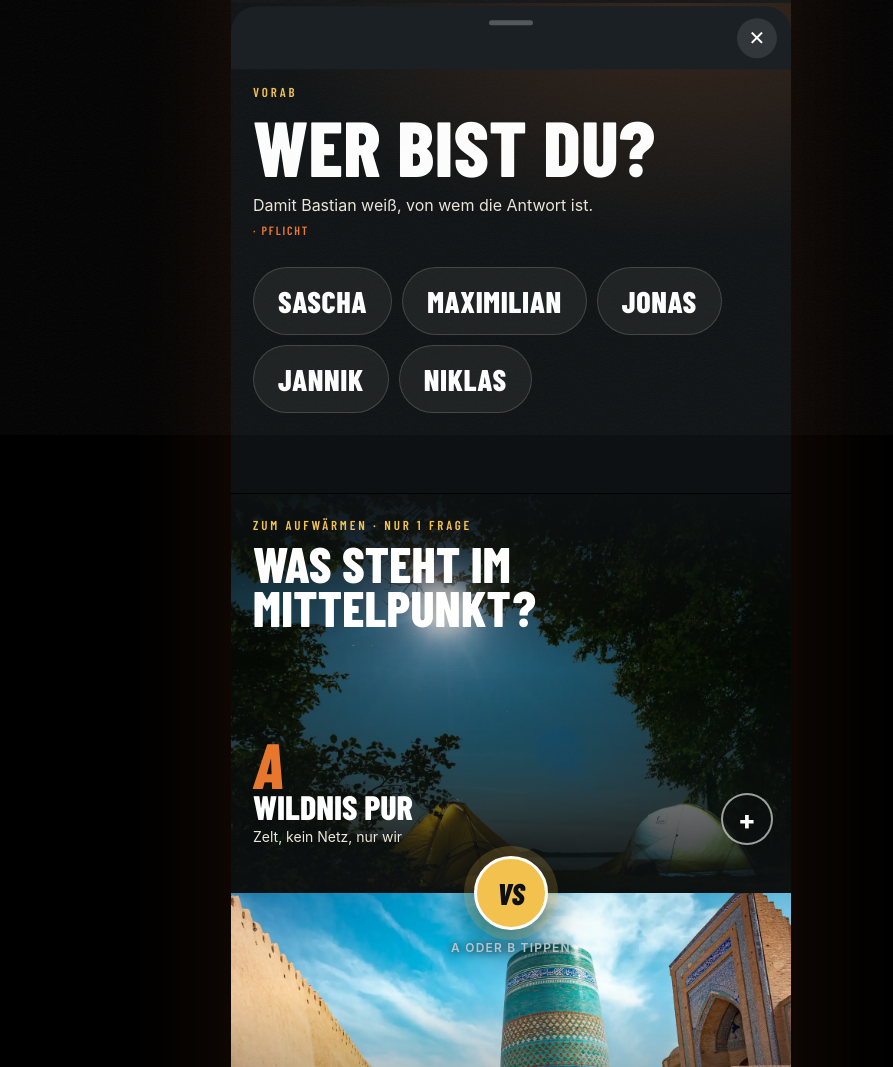
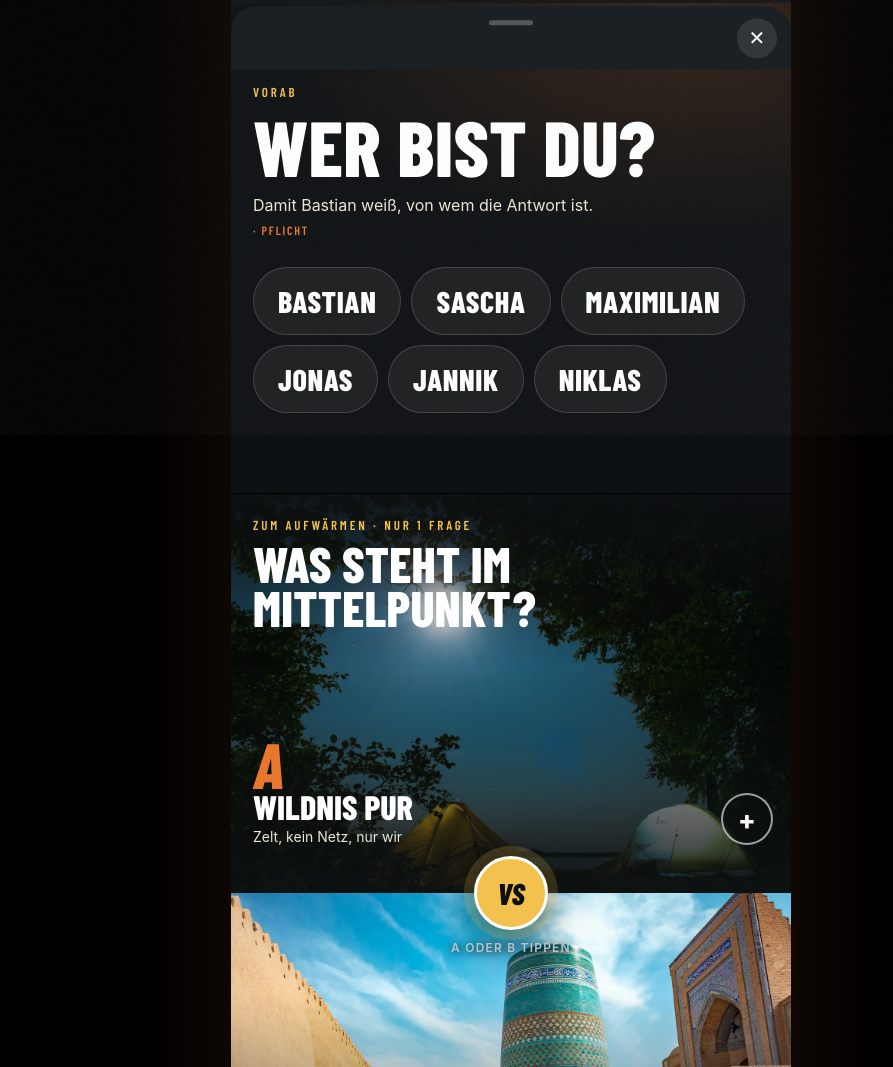
Before and after one commit to bdraeger6/reise-2027, a plain HTML site: page index.html in a window 1280 px wide. Shown: the part 797-1864 px from the top of the page, without its empty margins (129-1022 px from the left). Drawn offline with Linux system fonts and the light colour scheme; grey boxes are pictures that could not be loaded.

Commit message:
Bastian als Namen ergänzt
Co-Authored-By: Claude Opus 5.5 <noreply@anthropic.com>

```diff
--- a/index.html
+++ b/index.html
@@ -376,7 +376,7 @@ canvas#konfetti{position:fixed;inset:0;z-index:130;pointer-events:none;width:100
 const SKRIPT_URL = "https://script.google.com/macros/s/AKfycbyzVHowNVEoV7b_us1SFHi1M-BWIS0BfWMWugeUlTXjjHX42v73Bpm73iodc_JnRUiMvA/exec";          // Web-App-Adresse aus Google Apps Script (endet auf /exec)
 const WHATSAPP_NR = "";         // z. B. "4917612345678" – leer = WhatsApp fragt, an wen
 const ZIEL = SKRIPT_URL || (location.hostname === "localhost" ? "/mock" : "");
-const NAMEN = ["Sascha","Maximilian","Jonas","Jannik","Niklas"];
+const NAMEN = ["Bastian","Sascha","Maximilian","Jonas","Jannik","Niklas"];
 
 /* ============ INHALTE ============ */
 const SPASS = ["spass","Was steht im Mittelpunkt?",["Wildnis pur","Zelt, kein Netz, nur wir","d4a"],["Leute & Kultur","Nomaden, Gastfamilien, Märkte","d4b"]];
```
